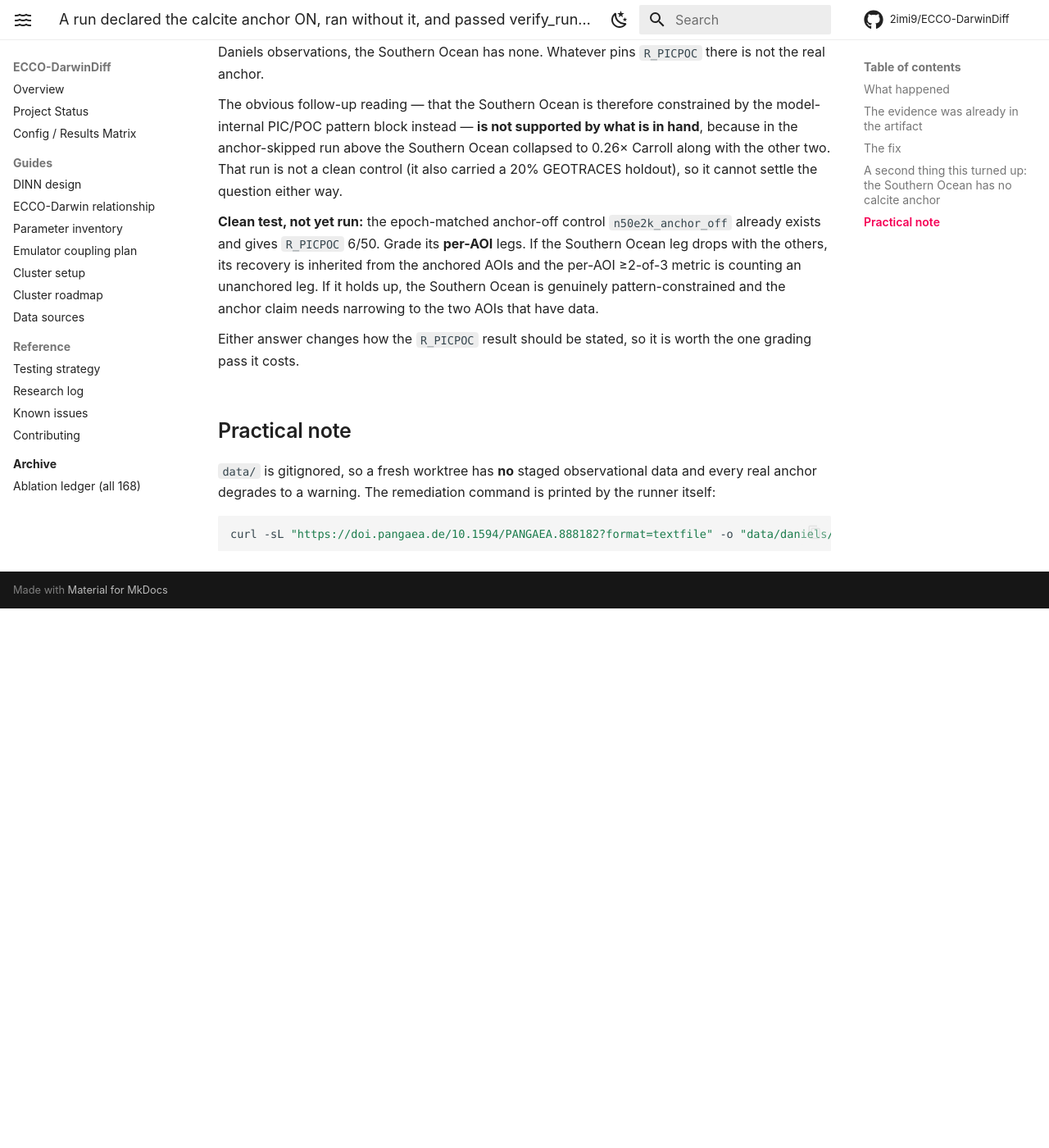
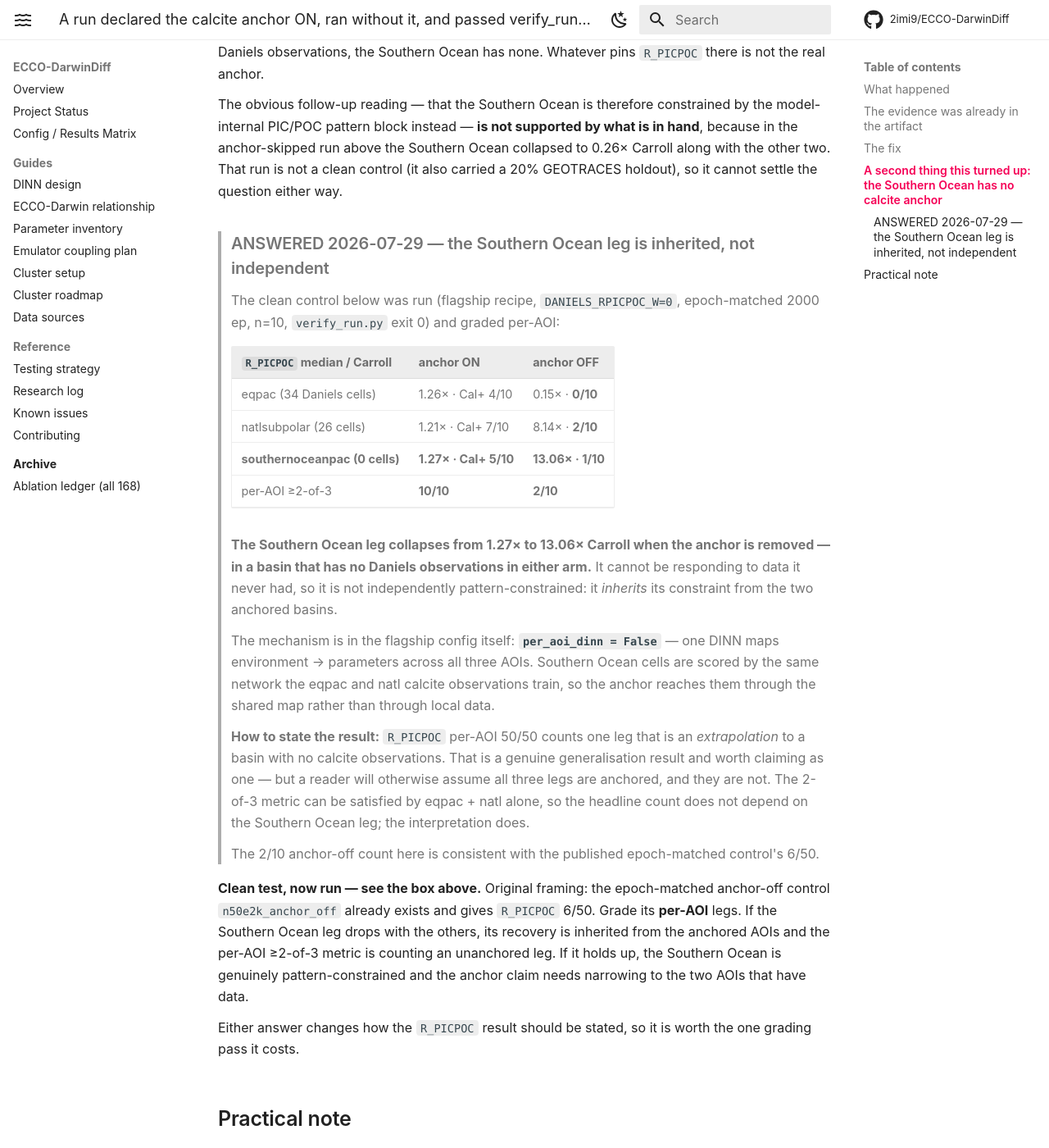
Before and after one commit to 2imi9/ECCO-DarwinDiff, an MkDocs documentation site: the page built from docs/findings/2026-07-29_inert_anchor_passes_the_gate.md, in a window 1280 px wide and 1400 px high, scrolled down 2129 px. Shown: the whole window at 82% size. Built offline with MkDocs 1.6.1 and Material for MkDocs 9.7.7, drawn with Linux system fonts in a browser that asks for light colours; comment, search, counter and statistics services are not loaded; before the commit the page ends 2871 px from its top, so only the background shows below that.

Commit message:
docs(findings): the Southern Ocean R_PICPOC leg is inherited, not independently anchored
Runs the clean control the previous commit flagged as open. Flagship recipe,
DANIELS_RPICPOC_W=0, epoch-matched at 2000 epochs, n=10, verify_run.py exit 0,
graded per-AOI.

R_PICPOC median / Carroll, anchor ON -> OFF:
  eqpac        (34 Daniels cells)  1.26x -> 0.15x   Cal+ 4/10 -> 0/10
  natlsubpolar (26 cells)          1.21x -> 8.14x   Cal+ 7/10 -> 2/10
  southernoceanpac (0 cells)       1.27x -> 13.06x  Cal+ 5/10 -> 1/10
  per-AOI >=2-of-3                 10/10 -> 2/10

The Southern Ocean leg collapses from 1.27x to 13.06x Carroll when the anchor is
removed, in a basin that has zero Daniels observations in EITHER arm. It cannot be
responding to data it never had, so it is not independently pattern-constrained --
it inherits its constraint from the two anchored basins.

The mechanism is in the flagship config itself: per_aoi_dinn = False. One DINN maps
environment -> parameters across all three AOIs, so Southern Ocean cells are scored
by the same network the eqpac and natl calcite observations train. The anchor
reaches them through the shared map, not through local data.

This changes how the result should be stated, not the count. R_PICPOC per-AOI 50/50
includes one leg that is an extrapolation to a basin with no calcite observations --
a genuine generalisation result, and worth claiming as one, but a reader will
otherwise assume all three legs are anchored. The 2-of-3 metric can be met by
eqpac + natl alone, so the headline number does not depend on the SO leg; the
interpretation does.

The 2/10 anchor-off count is consistent with the published epoch-matched 6/50.

```diff
--- a/docs/findings/2026-07-29_inert_anchor_passes_the_gate.md
+++ b/docs/findings/2026-07-29_inert_anchor_passes_the_gate.md
@@ -83,7 +83,37 @@ the anchor-skipped run above the Southern Ocean collapsed to 0.26× Carroll alon
 That run is not a clean control (it also carried a 20% GEOTRACES holdout), so it cannot settle the
 question either way.
 
-**Clean test, not yet run:** the epoch-matched anchor-off control `n50e2k_anchor_off` already exists
+> ### ANSWERED 2026-07-29 — the Southern Ocean leg is inherited, not independent
+>
+> The clean control below was run (flagship recipe, `DANIELS_RPICPOC_W=0`, epoch-matched 2000 ep,
+> n=10, `verify_run.py` exit 0) and graded per-AOI:
+>
+> | `R_PICPOC` median / Carroll | anchor ON | anchor OFF |
+> |---|---|---|
+> | eqpac (34 Daniels cells) | 1.26× · Cal+ 4/10 | 0.15× · **0/10** |
+> | natlsubpolar (26 cells) | 1.21× · Cal+ 7/10 | 8.14× · **2/10** |
+> | **southernoceanpac (0 cells)** | **1.27× · Cal+ 5/10** | **13.06× · 1/10** |
+> | per-AOI ≥2-of-3 | **10/10** | **2/10** |
+>
+> **The Southern Ocean leg collapses from 1.27× to 13.06× Carroll when the anchor is removed — in a
+> basin that has no Daniels observations in either arm.** It cannot be responding to data it never
+> had, so it is not independently pattern-constrained: it *inherits* its constraint from the two
+> anchored basins.
+>
+> The mechanism is in the flagship config itself: **`per_aoi_dinn = False`** — one DINN maps
+> environment → parameters across all three AOIs. Southern Ocean cells are scored by the same
+> network the eqpac and natl calcite observations train, so the anchor reaches them through the
+> shared map rather than through local data.
+>
+> **How to state the result:** `R_PICPOC` per-AOI 50/50 counts one leg that is an *extrapolation* to
+> a basin with no calcite observations. That is a genuine generalisation result and worth claiming
+> as one — but a reader will otherwise assume all three legs are anchored, and they are not. The
+> 2-of-3 metric can be satisfied by eqpac + natl alone, so the headline count does not depend on
+> the Southern Ocean leg; the interpretation does.
+>
+> The 2/10 anchor-off count here is consistent with the published epoch-matched control's 6/50.
+
+**Clean test, now run — see the box above.** Original framing: the epoch-matched anchor-off control `n50e2k_anchor_off` already exists
 and gives `R_PICPOC` 6/50. Grade its **per-AOI** legs. If the Southern Ocean leg drops with the
 others, its recovery is inherited from the anchored AOIs and the per-AOI ≥2-of-3 metric is counting
 an unanchored leg. If it holds up, the Southern Ocean is genuinely pattern-constrained and the
```
